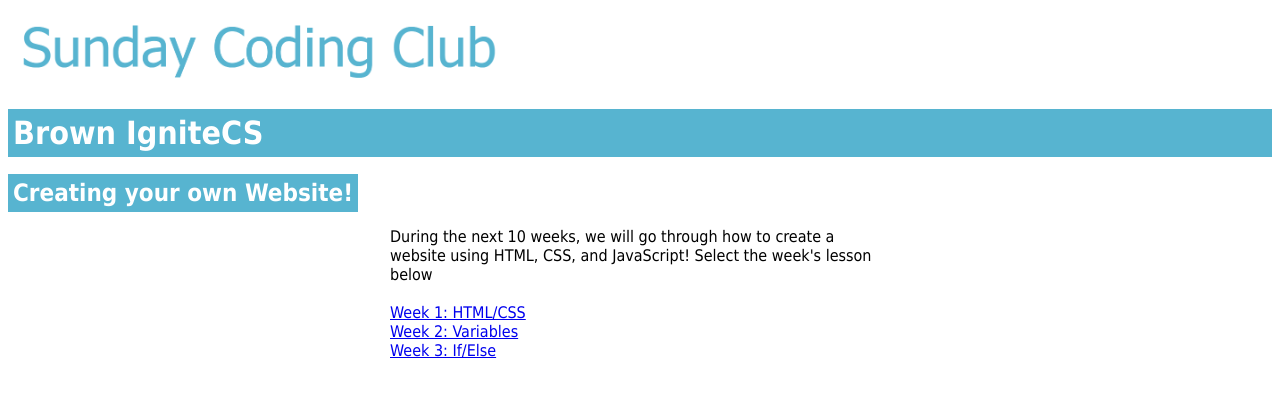
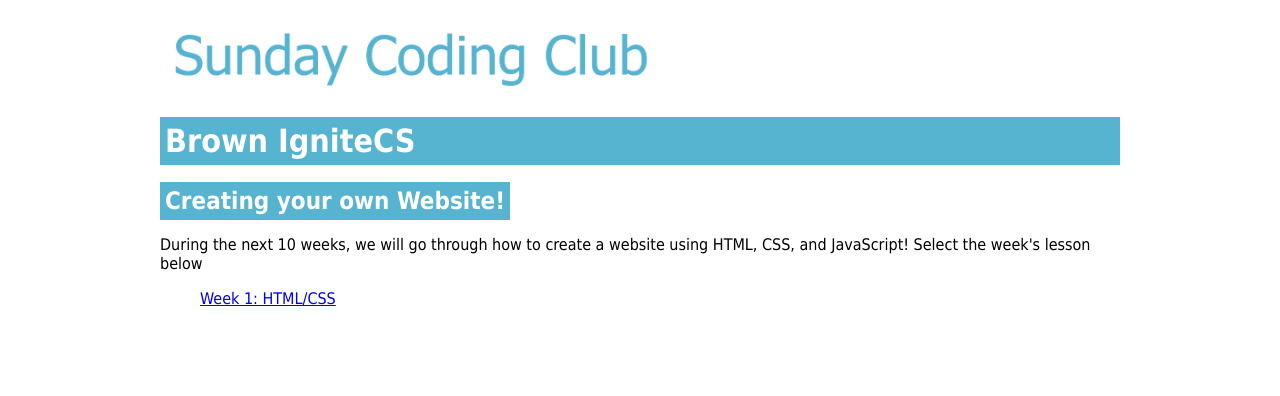
Before and after one commit to brown-ignitecs/brown-ignitecs.github.io, a plain HTML site: page index.html in a window 1280 px wide. Drawn offline with Linux system fonts and the light colour scheme.

Commit message:
added styling fixes

```diff
--- a/index.html
+++ b/index.html
@@ -1,27 +1,66 @@
 <!DOCTYPE html>
 <html>
+
 <head>
 	<title>Brown IgniteCS Website</title>
 	<link rel="stylesheet" type="text/css" href="style.css">
+	<meta name="viewport" content="width=device-width, initial-scale=1.0">
+</head>
 
-  </head>
 <body>
-	  <meta name="viewport" content="width=device-width, initial-scale=1.0">
-	<img class="go-home" src="./logo.png"></img>
+	<div class="content">
+		<img class="go-home" src="./logo.png">
 		<h1>Brown IgniteCS</h1>
-
 		<h2><span class="classy-header">Creating your own Website!</span></h2>
 
-	<div>During the next 10 weeks, we will go through how to create a website using HTML, CSS, and JavaScript!  Select the week's lesson below<div><br/>
+		<div>During the next 10 weeks, we will go through how to create a website using HTML, CSS, and JavaScript! Select
+			the week's lesson below<div>
 
-	<a href="https://brown-ignitecs.github.io/projects/html.html">Week 1: HTML/CSS</a><br/>
-	<a href="https://brown-ignitecs.github.io/projects/variables.html">Week 2: Variables</a><br/>
-	<a href="https://brown-ignitecs.github.io/projects/if.html">Week 3: If/Else</a><br/>
-	<!--<a href="https://brown-ignitecs.github.io/projects/loops.html">Week 4: While/For Loops</a><br/>
-	<a href="https://brown-ignitecs.github.io/projects/arrays.html">Week 5: Arrays</a><br/>
-	<a href="https://brown-ignitecs.github.io/projects/functions.html">Week 6: Functions</a><br/>
-	<a href="https://brown-ignitecs.github.io/projects/objects.html">Week 7: Objects</a><br/>
-	<a href="https://brown-ignitecs.github.io/projects/animations.html">Week 8: Animations</a><br/>
-	<a href="https://brown-ignitecs.github.io/projects/final.html">Week 9-10: Final Projects</a><br/>-->
+				<ul id="week-links">
+					<li id="week-1"><a href="./projects/html.html">Week 1: HTML/CSS</a></li>
+					<li id="week-2"><a href="./projects/variables.html">Week 2: Variables</a></li>
+					<li id="week-3"><a href="./projects/if.html">Week 3: If/Else</a></li>
+					<li id="week-4"><a href="./projects/loops.html">Week 4: While/For Loops</a></li>
+					<li id="week-5"><a href="./projects/arrays.html">Week 5: Arrays</a></li>
+					<li id="week-6"><a href="./projects/functions.html">Week 6: Functions</a></li>
+					<li id="week-7"><a href="./projects/objects.html">Week 7: Objects</a></li>
+					<li id="week-8"><a href="./projects/animations.html">Week 8: Animations</a></li>
+					<li id="week-9"><a href="./projects/final.html">Week 9-10: Final Projects</a></li>
+				</ul>
+
+				<script>
+					document.querySelectorAll('#week-links li').forEach(element => element.style.display = 'none');
+
+					const currentDate = new Date();
+					if (currentDate >= new Date('Feb 8 2020')) {
+						document.getElementById('week-1').style.display = 'block';
+					}
+					if (currentDate >= new Date('Feb 22 2020')) {
+						document.getElementById('week-2').style.display = 'block';
+					}
+					if (currentDate >= new Date('Feb 29 2020')) {
+						document.getElementById('week-3').style.display = 'block';
+					}
+					if (currentDate >= new Date('Mar 7 2020')) {
+						document.getElementById('week-4').style.display = 'block';
+					}
+					if (currentDate >= new Date('Mar 14 2020')) {
+						document.getElementById('week-5').style.display = 'block';
+					}
+					if (currentDate >= new Date('Mar 21 2020')) {
+						document.getElementById('week-6').style.display = 'block';
+					}
+					if (currentDate >= new Date('Apr 4 2020')) {
+						document.getElementById('week-7').style.display = 'block';
+					}
+					if (currentDate >= new Date('Apr 11 2020')) {
+						document.getElementById('week-8').style.display = 'block';
+					}
+					if (currentDate >= new Date('Apr 18 2020')) {
+						document.getElementById('week-9').style.display = 'block';
+					}
+				</script>
+			</div>
 </body>
+
 </html>
--- a/style.css
+++ b/style.css
@@ -1,27 +1,21 @@
+body {
+	font-family: "Tahoma";
+}
+
 h1 {
-	font-family: "Tahoma";
 	background-color: #57B4D0;
 	color: #ffffff;
 	padding: 5px;
-
 }
 .classy-header {
-	font-family: "Tahoma";
 	background-color: #57B4D0;
 	padding: 5px;
 	color: #ffffff;
 }
-div {
-	font-family: "Tahoma";
-	margin-right: auto;
-	margin-left: auto;
-	width: 500px;
-}
-a {
-	font-family: "Tahoma";
-}
-li {
-	font-family: "Tahoma";
+.content {
+	margin: 1rem auto;
+	max-width: 60rem;
+	padding: 0 1rem;
 }
 .go-home {
 	margin-right: auto;
```
Also changed, not shown: projects/html.html (+34 -13 lines). Lines whose indentation alone changed are shown as unchanged.
